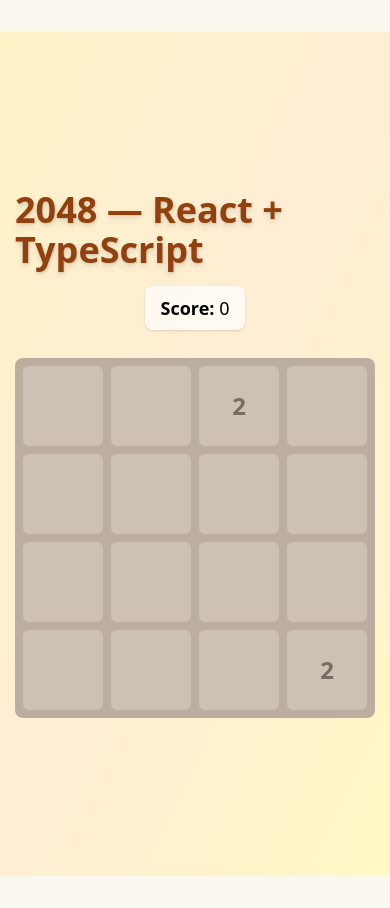
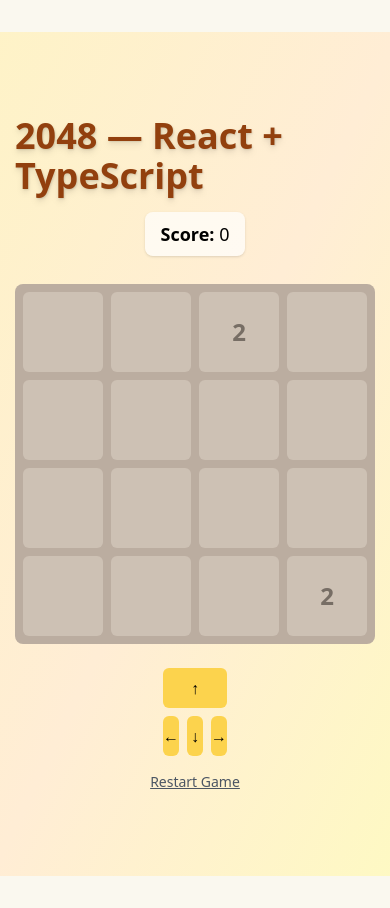
Before and after one commit to RoystonDAlmeida/2048-game-implementation, a React (Vite) app: page / in a window 390 px wide. Built offline with nearby package versions, Linux system fonts and the light colour scheme.

Commit message:
Added restart button to be always visible and game controls for mobile UI

```diff
--- a/src/App.tsx
+++ b/src/App.tsx
@@ -99,6 +99,22 @@
         </div>
       )}
 
+      {/* Optional Controls (mobile-friendly) */}
+      <div className="mt-6 grid grid-cols-3 gap-2 sm:hidden">
+        <button onClick={() => handleMove('up')} className="col-span-3 py-2 bg-amber-300 rounded-md">↑</button>
+        <button onClick={() => handleMove('left')} className="py-2 bg-amber-300 rounded-md">←</button>
+        <button onClick={() => handleMove('down')} className="py-2 bg-amber-300 rounded-md">↓</button>
+        <button onClick={() => handleMove('right')} className="py-2 bg-amber-300 rounded-md">→</button>
+      </div>
+
+      {/* Restart Button always visible */}
+      <button
+        onClick={restart}
+        className="mt-4 text-sm text-gray-600 underline hover:text-amber-700 transition"
+      >
+        Restart Game
+      </button>
+
       {win && (
         <div className="fixed inset-0 flex items-center justify-center bg-black/40 backdrop-blur-sm">
           <div className="bg-white p-8 rounded-2xl shadow-lg text-center animate-bounce">
```
